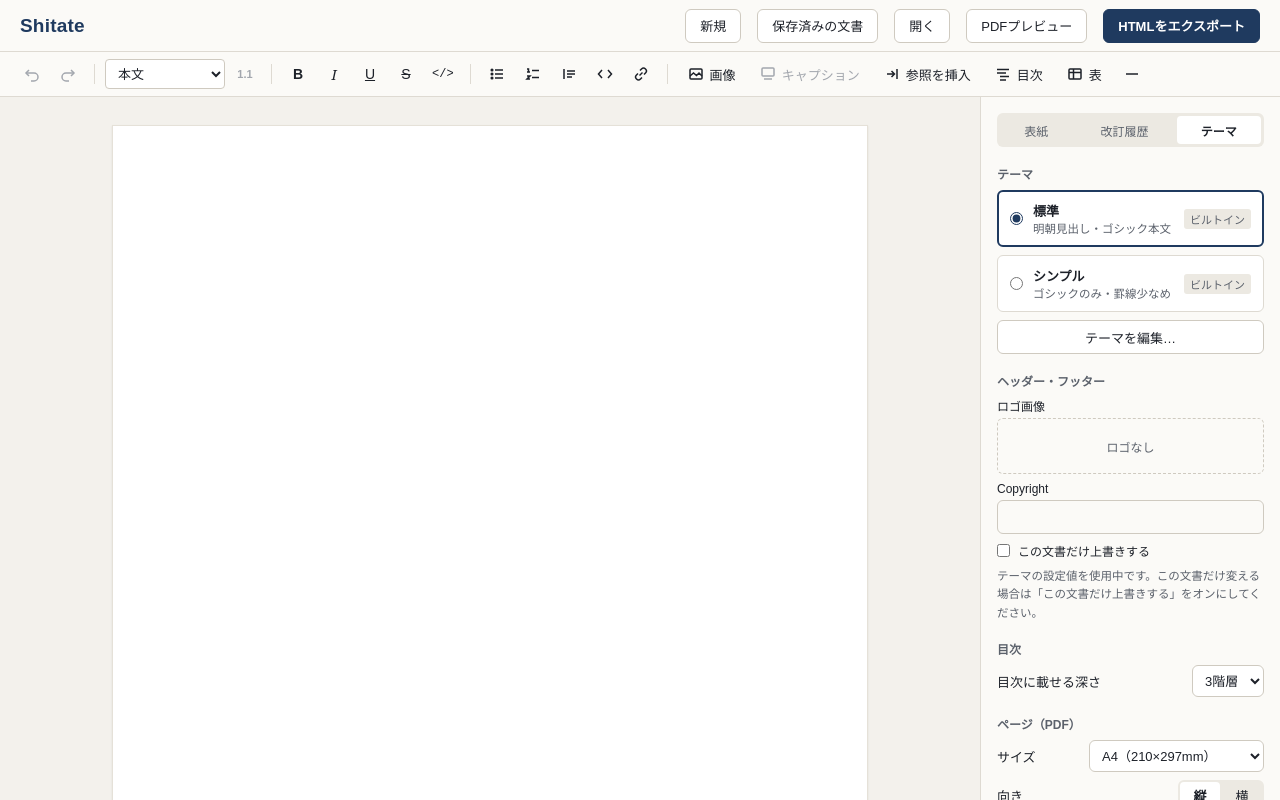
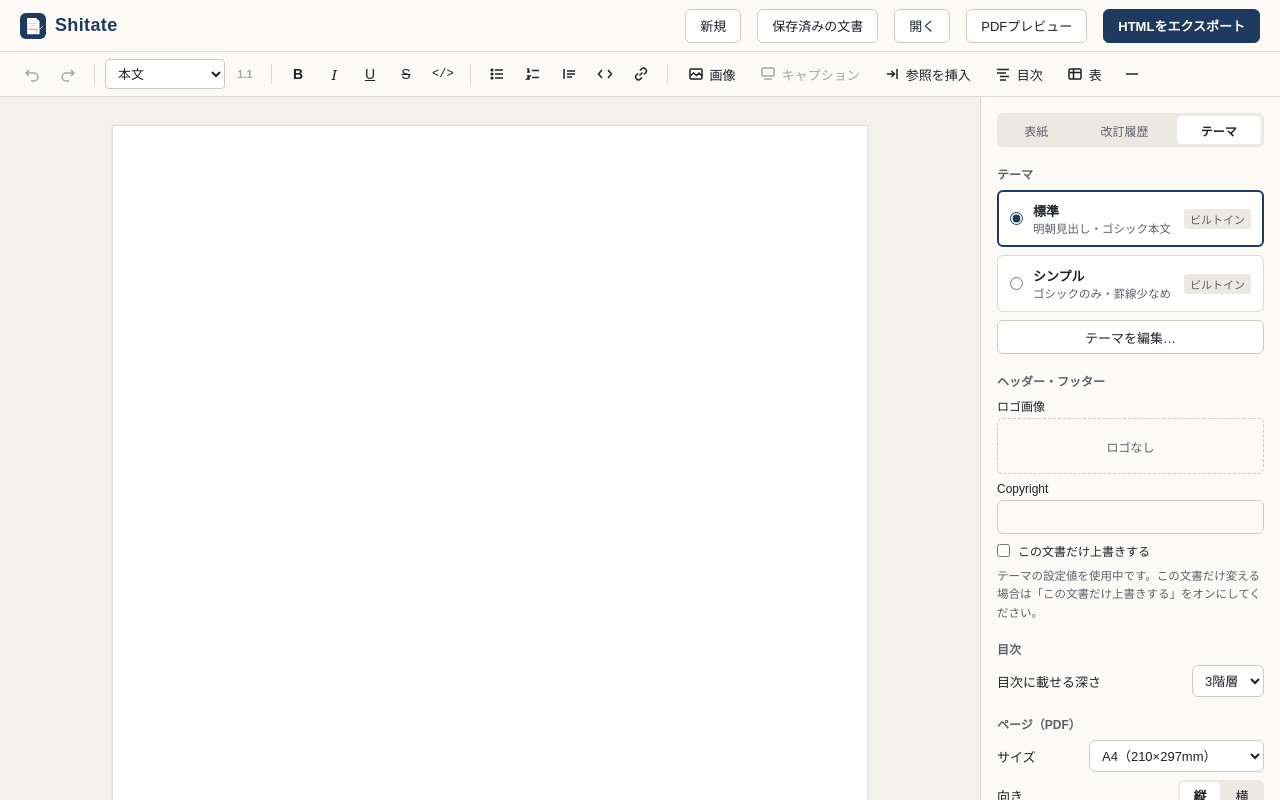
Before and after one commit to amny/shitate, a React (Vite) app: page / in a window 1280 px wide. Built offline with nearby package versions, Linux system fonts and the light colour scheme.

Commit message:
style: show app icon beside header wordmark

```diff
--- a/src/app/App.tsx
+++ b/src/app/App.tsx
@@ -9,6 +9,7 @@ import { AutosaveStatusView } from './autosave/AutosaveStatusView';
 import { RestoreDraftBanner } from './autosave/RestoreDraftBanner';
 import { SavedDocumentsDialog } from './autosave/SavedDocumentsDialog';
 import { useAutosave } from './autosave/useAutosave';
+import { BrandLogo } from './layout/BrandLogo';
 import { Toolbar } from './layout/Toolbar';
 import { DocumentFooterPreview, DocumentPreface } from './DocumentPreface';
 import { DocumentSettingsPanel } from './panels/DocumentSettingsPanel';
@@ -80,7 +81,7 @@ export function App() {
   return (
     <div className="app">
       <header className="app-header">
-        <span className="app-brand">Shitate</span>
+        <BrandLogo />
         {fileName && (
           <>
             <span className="app-header-divider" aria-hidden="true" />
--- a/src/app/app.css
+++ b/src/app/app.css
@@ -49,9 +49,22 @@ body {
 }
 
 .app-brand {
-  font-size: 19px;
-  font-weight: 600;
-  letter-spacing: 0.01em;
+  display: inline-flex;
+  flex-shrink: 0;
+  align-items: center;
+  gap: 9px;
+}
+
+.app-brand-icon {
+  display: block;
+  width: 26px;
+  height: 26px;
+}
+
+.app-brand-name {
+  font-size: 18px;
+  font-weight: 700;
+  letter-spacing: 0.02em;
   color: var(--app-brand);
 }
 
--- /dev/null
+++ b/src/app/layout/BrandLogo.tsx
@@ -0,0 +1,10 @@
+const ICON_SRC = `${import.meta.env.BASE_URL}favicon.svg`;
+
+export function BrandLogo() {
+  return (
+    <span className="app-brand">
+      <img className="app-brand-icon" src={ICON_SRC} alt="" width={26} height={26} />
+      <span className="app-brand-name">Shitate</span>
+    </span>
+  );
+}
--- a/src/app/pdf/PdfPreview.tsx
+++ b/src/app/pdf/PdfPreview.tsx
@@ -2,6 +2,7 @@ import type { Editor } from '@tiptap/react';
 import { useEffect, useRef, useState } from 'react';
 import { PDF_PREVIEW_PATH } from '../../pdf/api';
 import type { PdfFrameApi, PdfFrameEvent, PdfFrameWindow, PdfView } from '../../pdf/api';
+import { BrandLogo } from '../layout/BrandLogo';
 import { buildPdfRequest, pdfTitle } from './pdfRequest';
 
 type Status =
@@ -90,7 +91,7 @@ export function PdfPreview({ editor, onClose }: PdfPreviewProps) {
   return (
     <div className="pdf-preview" role="dialog" aria-modal="true" aria-label="PDFプレビュー">
       <header className="app-header">
-        <span className="app-brand">Shitate</span>
+        <BrandLogo />
         <span className="app-header-divider" aria-hidden="true" />
         <button type="button" className="app-header-button" onClick={onClose}>
           ‹ 編集に戻る
--- a/src/app/themes/ThemeEditor.tsx
+++ b/src/app/themes/ThemeEditor.tsx
@@ -14,6 +14,7 @@ import {
 } from '../../core/theme/themeFile';
 import type { Notice } from '../notice';
 import { useDocumentStore } from '../store/documentStore';
+import { BrandLogo } from '../layout/BrandLogo';
 import { ContractReference } from './ContractReference';
 import { CssEditor } from './CssEditor';
 import { ThemePreview } from './ThemePreview';
@@ -205,7 +206,7 @@ export function ThemeEditor({ editor, onClose }: ThemeEditorProps) {
   return (
     <div className="theme-editor" role="dialog" aria-modal="true" aria-label="テーマ編集">
       <header className="app-header">
-        <span className="app-brand">Shitate</span>
+        <BrandLogo />
         <span className="app-header-divider" aria-hidden="true" />
         <button
           type="button"
```
